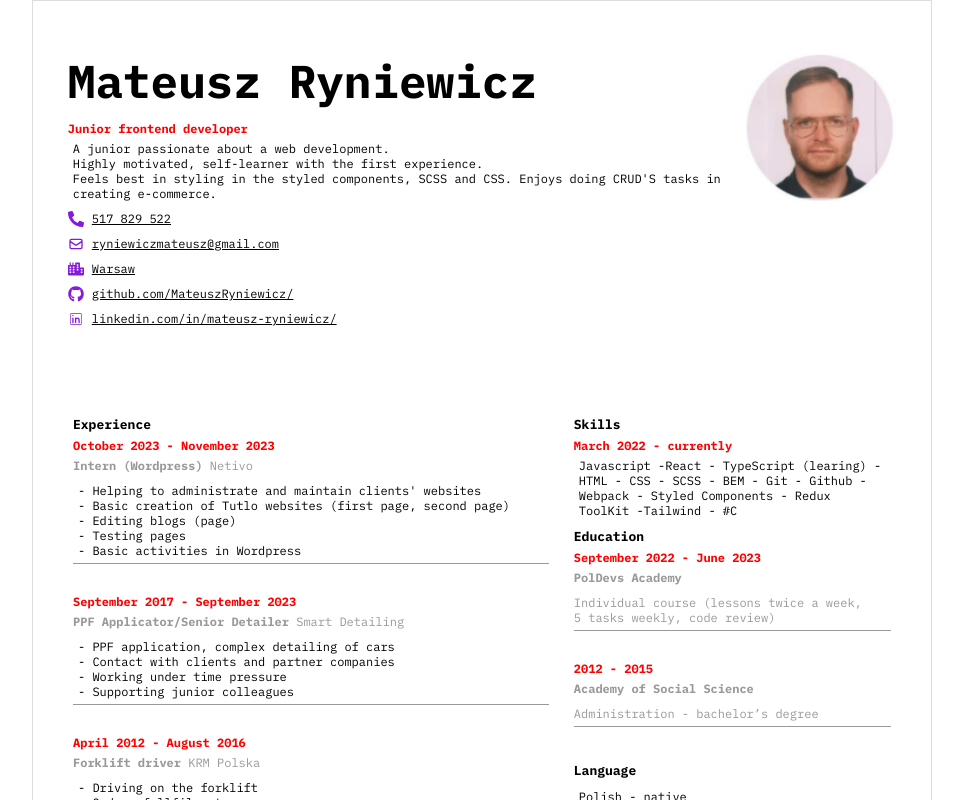
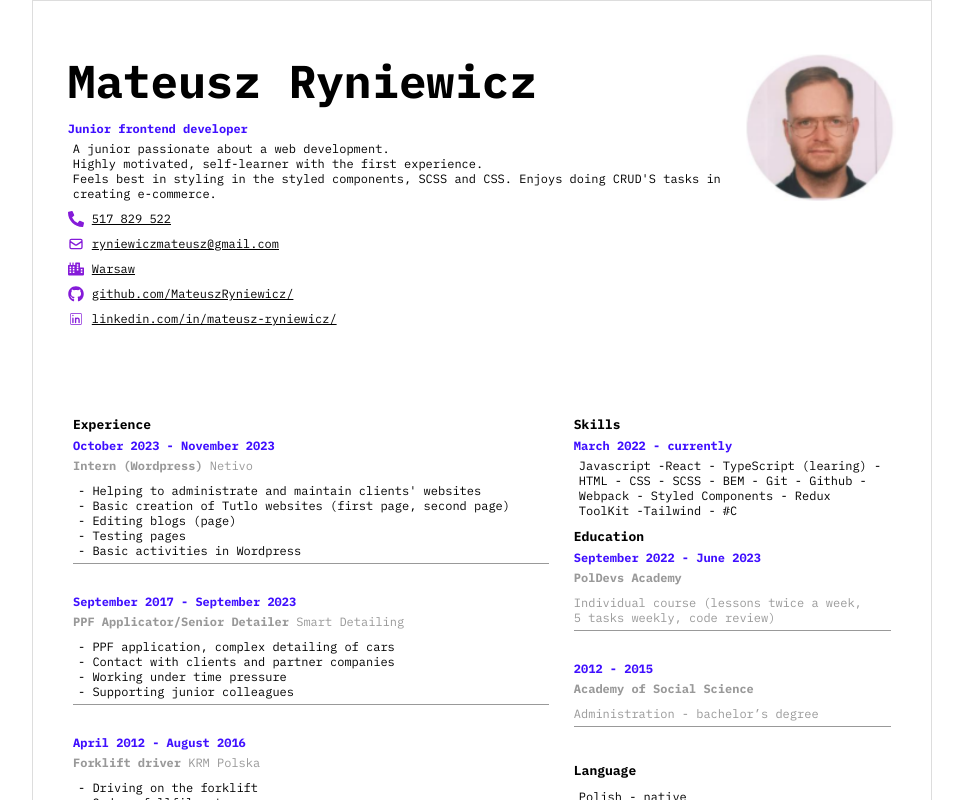
Before and after one commit to MateuszRyniewicz/project-cv, a React (Create React App) app: page / in a window 1280 px wide. Shown: the top 800 px of the page, without its empty margins (158-1121 px from the left). Built offline with nearby package versions, Linux system fonts and the light colour scheme.

Commit message:
solved error

```diff
--- a/css/style.css
+++ b/css/style.css
@@ -33,10 +33,7 @@ a {
   font-weight: 700;
   color: none;
   line-height: auto;
-  background: red;
-  background-clip: text;
-  -webkit-background-clip: text;
-  -webkit-text-fill-color: transparent;
+  color: #3f0fff;
 }
 
 .text-small {
--- a/src/scss/_share.scss
+++ b/src/scss/_share.scss
@@ -1,9 +1,6 @@
 .text-small-color {
 	@include text(12px, 700, none, auto);
-	background:  red;
-	background-clip: text;
-	-webkit-background-clip: text;
-	-webkit-text-fill-color: transparent;
+	color: #3f0fff;
 }
 
 .text-small {
```
Also changed, not shown: 1 other file (tests, documents, lock files or other folders).
